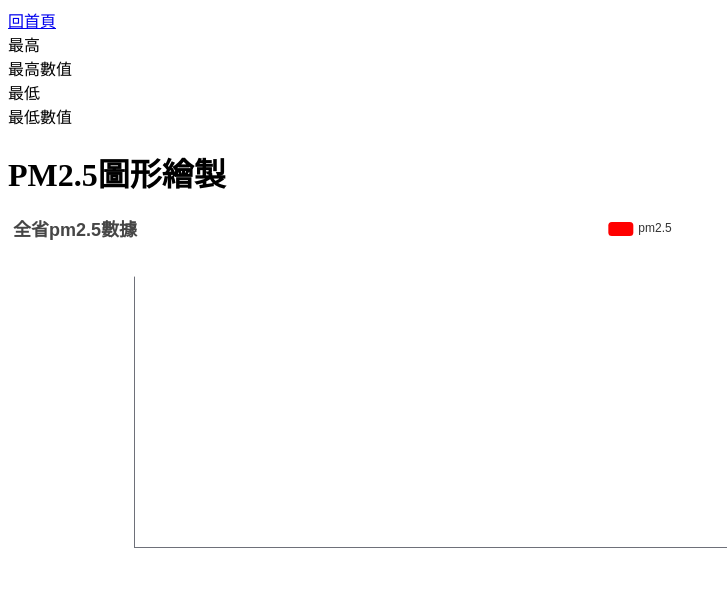
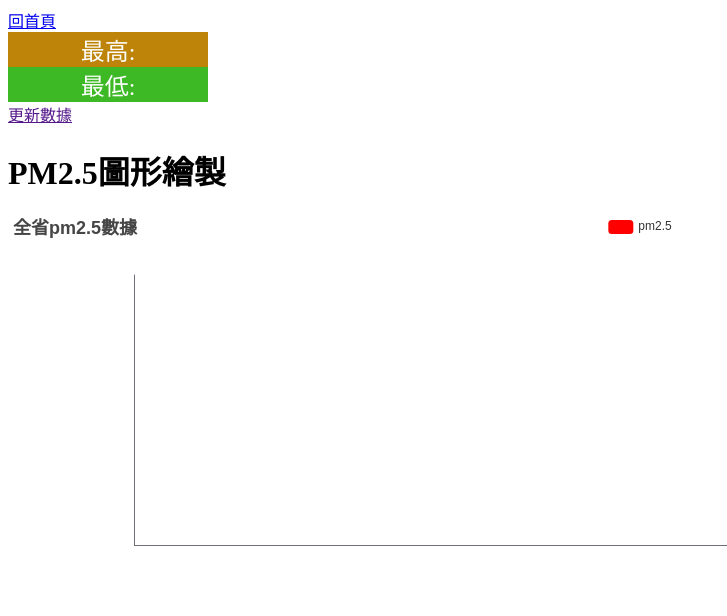
Before and after one commit to abcJason/flaskdemo, a Flask app: page /pm25-chart in a window 1280 px wide. Shown: the top 616 px of the page, without its empty margins (0-727 px from the left). Run offline with Flask 3, Linux system fonts and the light colour scheme; data that the repository does not hold is empty; some libraries are stand-ins or nearby versions.

Commit message:
完成最高最低顏色設計

```diff
--- a/templates/pm25-chart.html
+++ b/templates/pm25-chart.html
@@ -7,22 +7,48 @@
     <title>PM25-Chart</title>
     <script src="https://cdnjs.cloudflare.com/ajax/libs/jquery/3.7.1/jquery.min.js"></script>
     <script src="https://cdnjs.cloudflare.com/ajax/libs/echarts/5.5.0/echarts.min.js"></script>
+
+    <style>
+        .higher {
+            background-color: rgb(189, 132, 9);
+            width: 200px;
+            text-align: center;
+            color: white;
+            font-size: 24px;
+        }
+        .lower {
+            background-color: rgb(61, 185, 37);
+            width: 200px;
+            text-align: center;
+            color: white;
+            font-size: 24px;
+        }
+    </style>
+
 </head>
 
 <body>
     <a href="/">回首頁</a>
 
-    <div id="highestSite">最高</div>
-    <div id="highestPm25">最高數值</div>
-    <div id="lowestSite">最低</div>
-    <div id="lowtestPm25">最低數值</div>
+    <div class="higher">最高:<span id="highestSite"></span>
+        <span id="highestPm25"></span>
+    </div>
+    <div class="lower">最低:<span id="lowestSite"></span>
+        <span id="lowtestPm25"></span>
+    </div>
 
+    <a href="">更新數據</a>
     <h1>PM2.5圖形繪製</h1>
     <div id="main" style="width: 100%;height:400px;"></div>
     <div id="six" style="width: 100%;height:400px;"></div>
     <script>
         const chart1 = echarts.init(document.getElementById('main'));
         const chart2 = echarts.init(document.getElementById('six'));
+
+        window.addEventListener("resize",()=> {
+            chart1.resize();
+            chart2.resize();
+        });
 
         $.ajax(
             {
```
